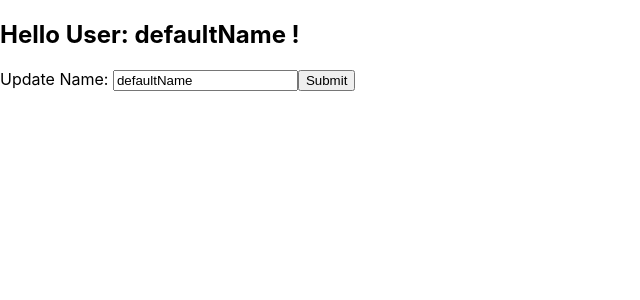
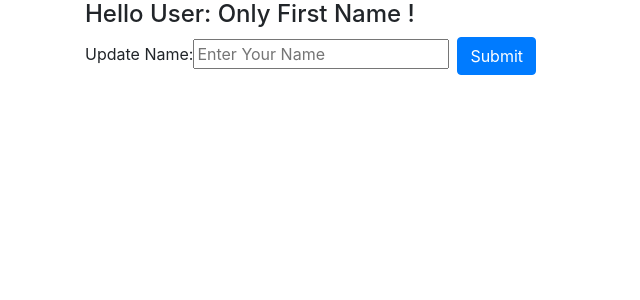
Before and after one commit to Smit90/Typescript-React, a React (Create React App) app: page / in a window 1280 px wide. Shown: the top 300 px of the page, without its empty margins (0-640 px from the left). Built offline with nearby package versions, Linux system fonts and the light colour scheme.

Commit message:
add bootstrap and refactor code

```diff
--- a/public/index.html
+++ b/public/index.html
@@ -15,6 +15,12 @@
       user's mobile device or desktop. See https://developers.google.com/web/fundamentals/web-app-manifest/
     -->
     <link rel="manifest" href="%PUBLIC_URL%/manifest.json" />
+    <link
+      rel="stylesheet"
+      href="https://cdn.jsdelivr.net/npm/bootstrap@4.6.0/dist/css/bootstrap.min.css"
+      integrity="sha384-B0vP5xmATw1+K9KRQjQERJvTumQW0nPEzvF6L/Z6nronJ3oUOFUFpCjEUQouq2+l"
+      crossorigin="anonymous"
+    />
     <!--
       Notice the use of %PUBLIC_URL% in the tags above.
       It will be replaced with the URL of the `public` folder during the build.
@@ -28,6 +34,16 @@
   </head>
   <body>
     <noscript>You need to enable JavaScript to run this app.</noscript>
+    <script
+      src="https://code.jquery.com/jquery-3.5.1.slim.min.js"
+      integrity="sha384-DfXdz2htPH0lsSSs5nCTpuj/zy4C+OGpamoFVy38MVBnE+IbbVYUew+OrCXaRkfj"
+      crossorigin="anonymous"
+    ></script>
+    <script
+      src="https://cdn.jsdelivr.net/npm/bootstrap@4.6.0/dist/js/bootstrap.bundle.min.js"
+      integrity="sha384-Piv4xVNRyMGpqkS2by6br4gNJ7DXjqk09RmUpJ8jgGtD7zP9yug3goQfGII0yAns"
+      crossorigin="anonymous"
+    ></script>
     <div id="root"></div>
     <!--
       This HTML file is a template.
--- a/src/App.tsx
+++ b/src/App.tsx
@@ -4,16 +4,33 @@ import { NameEditComponent } from "./Components/NameEdit";
 import "./App.css";
 
 export const App = () => {
-  const [name, setName] = React.useState("defaultName");
+  const [name, setName] = React.useState("defaultUserName");
+  const [edititngName, seteEditingName] = React.useState("defaultUserName");
 
-  const setUserNameState = (newName: string) => {
-    setName(newName);
+  const loadUserName = () => {
+    setTimeout(() => {
+      setName("Only First Name");
+      seteEditingName("Enter Your Name");
+    }, 500);
+  };
+
+  React.useEffect(() => {
+    loadUserName();
+  }, []);
+
+  const setUserNameState = () => {
+    setName(edititngName);
   };
 
   return (
     <>
       <HelloComponent userName={name} />
-      <NameEditComponent initialUserName={name} onNameUpdated={setUserNameState} />
+      <NameEditComponent
+        initialUserName={name}
+        editingName={edititngName}
+        onNameUpdated={setUserNameState}
+        onEditingNameUpdated={seteEditingName}
+      />
     </>
   );
 };
--- a/src/Components/Hello.tsx
+++ b/src/Components/Hello.tsx
@@ -5,5 +5,9 @@ interface Props {
 }
 
 export const HelloComponent: React.FC<Props> = (props) => {
-  return <h2>Hello User: {props.userName} !</h2>;
+  return (
+    <div className="container">
+      <h4>Hello User: {props.userName} !</h4>
+    </div>
+  );
 };
--- a/src/Components/NameEdit.tsx
+++ b/src/Components/NameEdit.tsx
@@ -2,27 +2,32 @@ import * as React from "react";
 
 interface Props {
   initialUserName: string;
-  onNameUpdated: (newName: string) => any;
+  editingName: string;
+  onNameUpdated: () => any;
+  onEditingNameUpdated: (newEditingName: string) => any;
 }
 
 export const NameEditComponent: React.FC<Props> = (props) => {
-  const [editingName, setEditingName] = React.useState(props.initialUserName);
 
   const onChange = (event: React.ChangeEvent<HTMLInputElement>) => {
-    setEditingName(event.target.value);
+    props.onEditingNameUpdated(event.target.value)
   };
 
   const onNameSubmit = (event: any): any => {
-    props.onNameUpdated(editingName);
+    props.onNameUpdated();
   };
 
   return (
-    <>
+    <div className="container">
       <label>Update Name: </label>
-      <input value={editingName} onChange={onChange} />
-      <button type="submit" onClick={onNameSubmit}>
+      <input placeholder={props.editingName} onChange={onChange} />
+      <button
+        className="btn btn-primary ml-2"
+        type="submit"
+        onClick={onNameSubmit}
+      >
         Submit
       </button>
-    </>
+    </div>
   );
 };
```
